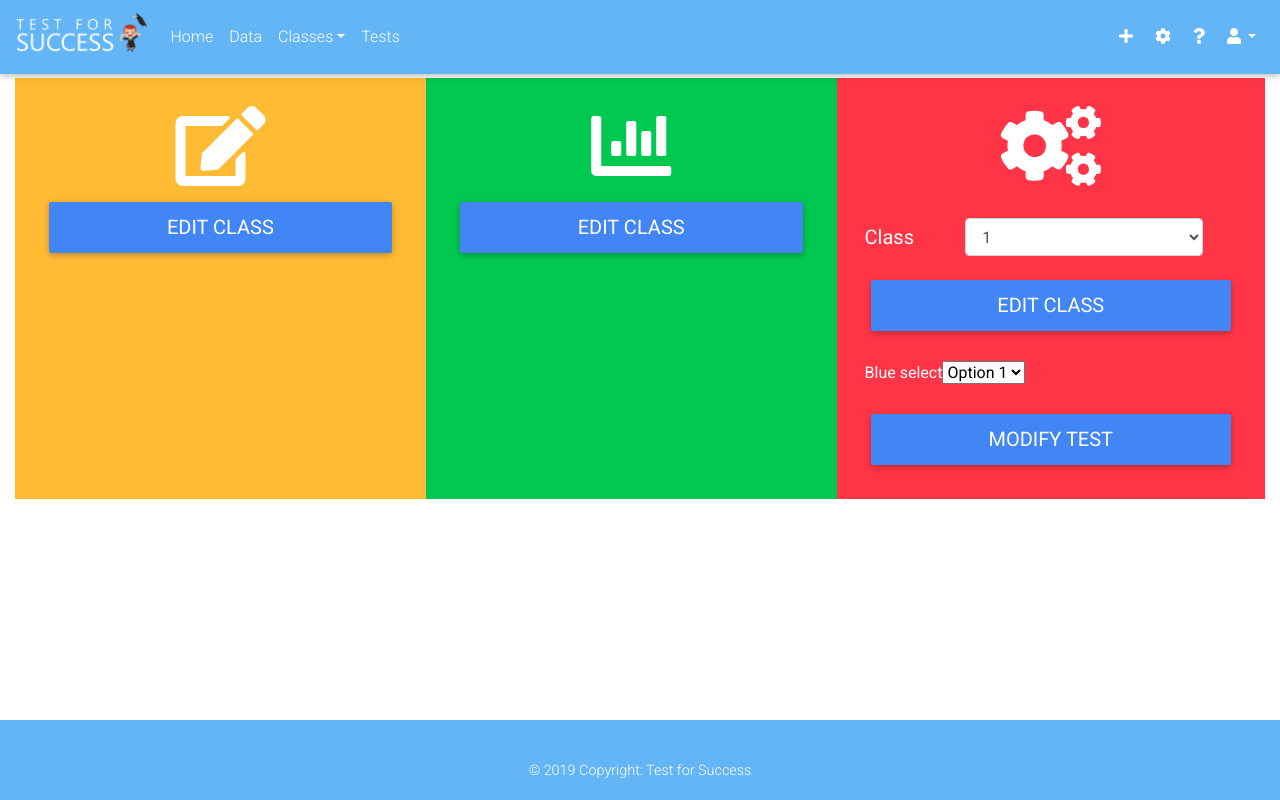
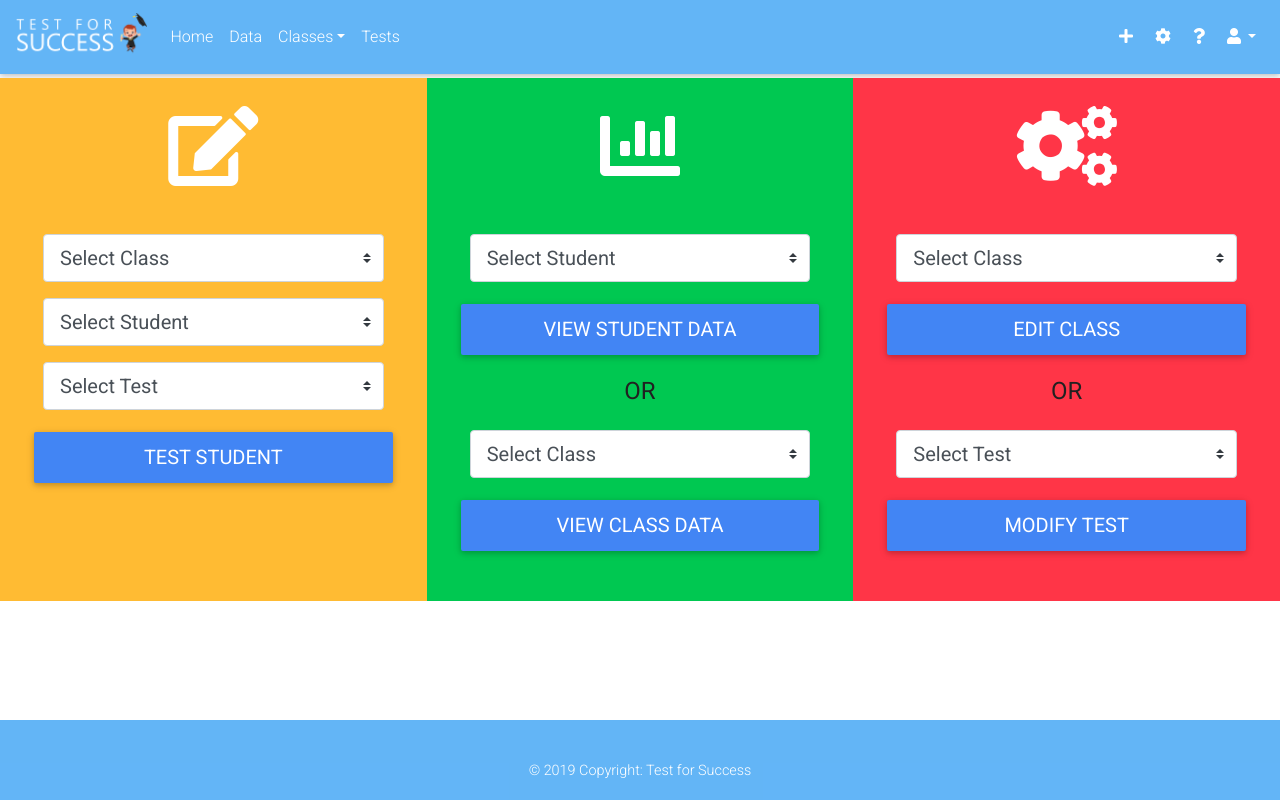
Before and after one commit to HeatherButterfield/testforsuccess, a React (Create React App) app: page /teacher/testcreation in a window 1280 px wide. Built offline with nearby package versions, Linux system fonts and the light colour scheme.

Commit message:
Added form content for all three cards

```diff
--- a/src/pages/TestCreationPage.js
+++ b/src/pages/TestCreationPage.js
@@ -5,74 +5,167 @@ function TestCreationPage() {
   return (
 
       <div class="container-fluid">
-        <div class="d-flex bd-highlight text-white">
-          <div class="p-2 flex-fill bd-highlight bg-warning">
-
+          <div class="row d-flex bd-highlight text-white align-items">
+            <div id="YellowContainer" class="col-lg-4 p-2 bd-highlight bg-warning">
               <div class="border-0 card">
-
 
                 <div class="card-body bg-warning">
 
-                <i class="d-flex fas fa-edit fa-5x justify-content-center"></i>
-                <p class="card-text"></p>
-                <a href="#" class="d-flex btn btn-primary align-items-stretch justify-content-center"><h5 class="m-0">Edit Class</h5></a>
+                  <i class="d-flex fas fa-edit fa-5x justify-content-center pb-5"></i>
+                  <form>
 
+                    <div class="form-group row mr-0 ml-0">
+                      <div class="col-sm-12">
+                        <select class="browser-default custom-select custom-select-lg ">
+                          <option selected>Select Class</option>
+                          <option value="1">One</option>
+                          <option value="2">Two</option>
+                          <option value="3">Three</option>
+                        </select>
+                      </div>
+                    </div>
+
+                    <div class="form-group row mr-0 ml-0">
+                      <div class="col-sm-12">
+                        <select class="browser-default custom-select custom-select-lg ">
+                          <option selected>Select Student</option>
+                          <option value="1">One</option>
+                          <option value="2">Two</option>
+                          <option value="3">Three</option>
+                        </select>
+                      </div>
+                    </div>
+
+                    <div class="form-group row mr-0 ml-0">
+                      <div class="col-sm-12">
+                        <select class="browser-default custom-select custom-select-lg ">
+                          <option selected>Select Test</option>
+                          <option value="1">One</option>
+                          <option value="2">Two</option>
+                          <option value="3">Three</option>
+                        </select>
+                      </div>
+                    </div>
+
+                    <div class="form-group row">
+                      <div class="col-sm-12">
+                        <a href="#" class="d-flex align-self-end btn btn-primary justify-content-center"><h5 class="m-0">Test Student</h5></a>
+                      </div>
+                    </div>
+                  </form>
                 </div>
 
               </div>
 
             </div>
 
-          <div class="p-2 flex-fill bd-highlight bg-success">
+            <div id="GreenContainer" class="col-lg-4 p-2 bd-highlight bg-success">
               <div class="border-0 card">
+                <div class="card-body bg-success">
 
-              <div class="card-body bg-success">
-                <i class="d-flex fas fa-chart-bar fa-5x justify-content-center"></i>
-                <p class="card-text"></p>
-                <a href="#" class="d-flex btn btn-primary align-items-stretch justify-content-center"><h5 class="m-0">Edit Class</h5></a>
+                  <i class="d-flex fas fa-chart-bar fa-5x justify-content-center pb-5"></i>
+                  <form>
+                    <div class="form-group row mr-0 ml-0">
+                      <div class="col-sm-12">
+                        <select class="browser-default custom-select custom-select-lg ">
+                          <option selected>Select Student</option>
+                          <option value="1">One</option>
+                          <option value="2">Two</option>
+                          <option value="3">Three</option>
+                        </select>
+                      </div>
+                    </div>
+
+                    <div class="form-group row">
+                      <div class="col-sm-12">
+                        <a href="#" class="d-flex btn btn-primary justify-content-center"><h5 class="m-0">View Student Data</h5></a>
+                      </div>
+                    </div>
+
+                    <div class="form-group row mr-0 ml-0">
+                      <div class="d-flex col-sm-12 justify-content-center text-dark">
+                        <h4>OR</h4>
+                      </div>
+                    </div>
+
+                    <div class="form-group row mr-0 ml-0">
+                      <div class="col-sm-12">
+                        <select class="browser-default custom-select custom-select-lg ">
+                          <option selected>Select Class</option>
+                          <option value="1">One</option>
+                          <option value="2">Two</option>
+                          <option value="3">Three</option>
+                        </select>
+                      </div>
+                    </div>
+
+                    <div class="form-group row">
+                      <div class="col-sm-12">
+                        <a href="#" class="d-flex btn btn-primary justify-content-center"><h5 class="m-0">View Class Data</h5></a>
+                      </div>
+                    </div>
+
+                  </form>
+
                 </div>
 
               </div>
             </div>
 
-          <div class="p-2 flex-fill bd-highlight bg-danger">
+            <div id="RedContainer" class="col-lg-4 p-2 bd-highlight bg-danger">
               <div class="border-0 card">
                 <div class="card-body bg-danger">
 
-                <i class="d-flex fas fa-cogs fa-5x justify-content-center pb-3"></i>
-                <p class="card-text"></p>
+                  <i class="d-flex fas fa-cogs fa-5x justify-content-center pb-5"></i>
                   <form>
-                  <div class="form-group row">
-                    <label for="classSelection" class="col-sm-3 col-form-label"><h5>Class</h5></label>
-                    <div class="col-sm-8">
-                      <select class="form-control" id="classSelection">
-                        <option>1</option>
-                        <option>2</option>
-                        <option>3</option>
-                        <option>4</option>
-                        <option>5</option>
+                    <div class="form-group row mr-0 ml-0">
+                      <div class="col-sm-12">
+                        <select class="browser-default custom-select custom-select-lg ">
+                          <option selected>Select Class</option>
+                          <option value="1">One</option>
+                          <option value="2">Two</option>
+                          <option value="3">Three</option>
                         </select>
                       </div>
                     </div>
+
+                    <div class="form-group row">
+                      <div class="col-sm-12">
+                        <a href="#" class="d-flex btn btn-primary justify-content-center"><h5 class="m-0">Edit Class</h5></a>
+                      </div>
+                    </div>
+
+                    <div class="form-group row mr-0 ml-0">
+                      <div class="d-flex col-sm-12 justify-content-center text-dark">
+                        <h4>OR</h4>
+                      </div>
+                    </div>
+
+                    <div class="form-group row mr-0 ml-0">
+                      <div class="col-sm-12">
+                        <select class="browser-default custom-select custom-select-lg ">
+                          <option selected>Select Test</option>
+                          <option value="1">One</option>
+                          <option value="2">Two</option>
+                          <option value="3">Three</option>
+                        </select>
+                      </div>
+                    </div>
+
+                    <div class="form-group row">
+                      <div class="d-flex col-sm-12 flex-row">
+                        <a href="#" class="btn btn-primary flex-fill"><h5 class="m-0">Modify Test</h5></a>
+                      </div>
+                    </div>
+
                   </form>
-                <a href="#" class="d-flex btn btn-primary align-items-stretch justify-content-center"><h5 class="m-0">Edit Class</h5></a>
-
-                  <label class="mdb-main-label">Blue select</label>
-                  <select class="mdb-select md-form colorful-select dropdown-danger">
-                    <option value="1">Option 1</option>
-                    <option value="2">Option 2</option>
-                    <option value="3">Option 3</option>
-                    <option value="4">Option 4</option>
-                    <option value="5">Option 5</option>
-                  </select>
-                <a href="#" class="d-flex btn btn-primary align-items-stretch justify-content-center"><h5 class="m-0">Modify Test</h5></a>
-
 
                 </div>
 
               </div>
             </div>
           </div>
+
       </div>
 
   )
```
Lines whose indentation alone changed are shown as unchanged.
